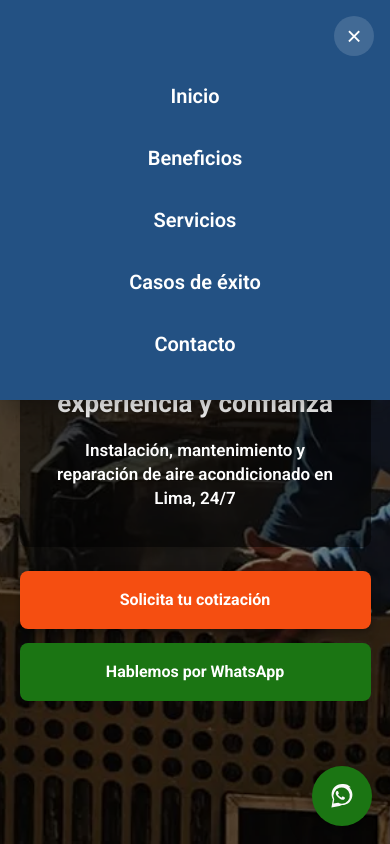
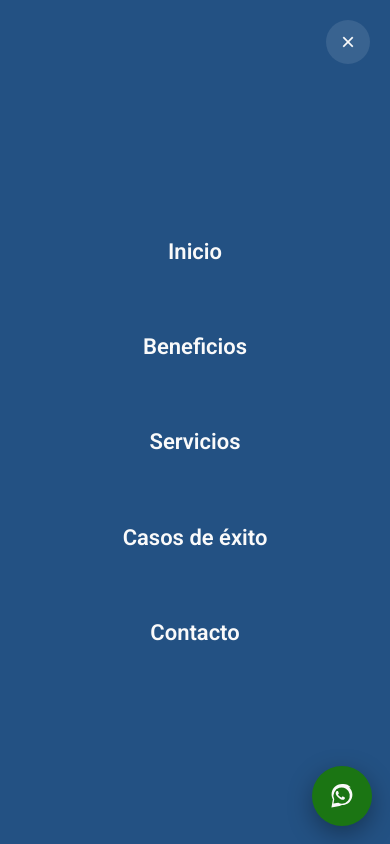
Before and after one commit to nemgf/fice, a plain HTML site: page index.html in a window 390 px wide. Both pictures are taken after a click on the button "Abrir menú". Shown: the top 844 px of the page. Drawn offline with Linux system fonts and the light colour scheme; files whose address does not match are found by name.

Commit message:
Update style.css
change sep13 1

```diff
--- a/style.css
+++ b/style.css
@@ -52,47 +52,80 @@ body{
   align-items:center; justify-content:space-between; flex-direction:column; padding:2px;
 }
 .hamburger span{
-  display:block; width:100%; height:3px; background:#fff; border-radius:2px; transition:.25s;
+  display:block; width:100%; height:3px; background:var(--white); border-radius:2px; transition:.25s;
 }
 .hamburger.open span:nth-child(1){ transform:translateY(9px) rotate(45deg); }
 .hamburger.open span:nth-child(2){ opacity:0; }
 .hamburger.open span:nth-child(3){ transform:translateY(-9px) rotate(-45deg); }
 
-/* Panel móvil: desliza DESDE ARRIBA */
+/* Panel móvil: VERSIÓN CORREGIDA */
 .nav-mobile{
   position: fixed;
-  top: 0; left: 0; right: 0;
+  top: 0;
+  left: 0;
+  right: 0;
   background: var(--blue-800);
-  display: flex; flex-direction: column; align-items: center;
+
+  /* FIXES PRINCIPALES */
+  display: flex !important;
+  flex-direction: column;
+  align-items: center;
+  justify-content: center;
+
   gap: 30px;
-  padding: 80px 20px 40px; /* espacio para el botón X arriba */
-  transform: translateY(-110%);
+  padding: 80px 20px 40px;
+
+  /* ANIMACIÓN CORREGIDA */
+  transform: translateY(-100%);
   transition: transform .35s ease-in-out;
-  z-index: 2001;                 /* sobre el header */
-  height: auto;
+
+  z-index: 2001;
+  min-height: 100vh;
+  width: 100%;
   box-shadow: 0 8px 28px rgba(0,0,0,.35);
 }
-.nav-mobile.show{ transform: translateY(0); }
 
+/* Estado visible */
+.nav-mobile.show{
+  transform: translateY(0);
+}
+
+/* Botón cerrar - MEJORADO */
 .nav-close{
   position: absolute;
-  top: 16px;
-  right: 16px;
-  width: 40px;
-  height: 40px;
+  top: 20px;
+  right: 20px;
+  width: 44px;
+  height: 44px;
   border: 0;
   border-radius: 50%;
-  background: rgba(255,255,255,.14);
-  color: #fff;
-  font-size: 26px;
-  line-height: 40px;
-  text-align: center;
+  background: rgba(250,250,250,.1);
+  color: var(--white);
+  font-size: 24px;
   cursor: pointer;
+  display: flex;
+  align-items: center;
+  justify-content: center;
+  transition: background 0.3s ease;
 }
-.nav-close:hover{ background: rgba(255,255,255,.22); }
+.nav-close:hover{
+  background: rgba(250,250,250,.2);
+}
 
 .nav-mobile a{
-  color:#fff; text-decoration:none; font-size:20px; font-weight:600;
+  color: var(--white);
+  text-decoration: none;
+  font-size: 22px;
+  font-weight: 600;
+  padding: 15px 30px;
+  border-radius: 8px;
+  transition: background 0.3s ease;
+  text-align: center;
+  min-width: 200px;
+}
+
+.nav-mobile a:hover {
+  background: rgba(250,250,250,.1);
 }
 
 /* ==============================
@@ -100,7 +133,7 @@ body{
 ============================== */
 .hero{
   background:url('assets/imagenhero.webp') center/cover no-repeat;
-  color:#fff; position:relative; min-height:100vh;
+  color:var(--white); position:relative; min-height:100vh;
   display:flex; align-items:center; justify-content:flex-end; padding:0 40px;
 }
 .hero::after{ content:""; position:absolute; inset:0; background:rgba(0,0,0,.5); }
@@ -117,7 +150,7 @@ body{
 .hero-buttons{ margin-top:24px; display:flex; flex-direction:column; gap:14px; align-items:flex-end; }
 .btn{
   display:flex; align-items:center; justify-content:center; border-radius:8px;
-  font-weight:700; text-decoration:none; color:#fff; transition:.2s;
+  font-weight:700; text-decoration:none; color:var(--white); transition:.2s;
 }
 .hero-btn{ width:536px; height:58px; font-size:16px; line-height:24px; }
 .hero-btn.primary{ background:var(--orange); box-shadow:0 4px 8px rgba(0,0,0,.35); }
@@ -137,7 +170,7 @@ body{
 .benefits{ background:var(--blue-300); padding:90px 0; }
 .benefits-wrapper{ display:flex; flex-wrap:wrap; gap:20px; justify-content:space-between; }
 .benefit-card{
-  flex:1; min-width:250px; background:#fff; padding:20px; border-radius:8px;
+  flex:1; min-width:250px; background:var(--white); padding:20px; border-radius:8px;
   box-shadow:0 4px 12px rgba(0,0,0,.1); transition:.2s;
 }
 .benefit-card:hover{ transform:translateY(-4px); box-shadow:0 6px 16px rgba(0,0,0,.15); }
@@ -154,7 +187,7 @@ body{
 }
 
 .service-card{
-  background:#fff; border-radius:8px; overflow:hidden;
+  background:var(--white); border-radius:8px; overflow:hidden;
   box-shadow:0 4px 12px rgba(0,0,0,.1); display:flex; flex-direction:column; transition:.2s;
 }
 .service-card:hover{ transform:translateY(-4px); box-shadow:0 6px 16px rgba(0,0,0,.15); }
@@ -165,7 +198,7 @@ body{
 .service-header h4{ font-size:16px; line-height:24px; font-weight:600; color:var(--text); display:flex; align-items:center; }
 .service-icon{ margin-right:6px; }
 .service-btn{
-  width:122px; height:40px; background:#3f6daa; color:#fff; border:none; border-radius:4px; font-size:12px; font-weight:700; cursor:pointer;
+  width:122px; height:40px; background:#3f6daa; color:var(--white); border:none; border-radius:4px; font-size:12px; font-weight:700; cursor:pointer;
 }
 .service-btn:hover{ background:#89abd5; }
 .service-card p{ font-size:16px; line-height:24px; color:var(--muted); margin:0 0 12px; flex-grow:1; }
@@ -175,17 +208,17 @@ body{
 /* ==============================
    Casos de éxito
 ============================== */
-.cases{ background:var(--blue-800); color:#fff; padding:60px 0; }
+.cases{ background:var(--blue-800); color:var(--white); padding:60px 0; }
 .cases h2{ text-align:left; margin-bottom:28px; }
 .cases-grid{ display:grid; grid-template-columns:repeat(3, 1fr); gap:20px; }
 
 .case-card{
-  background:#fff; color:var(--text); border-radius:8px; overflow:hidden;
+  background:var(--white); color:var(--text); border-radius:8px; overflow:hidden;
   box-shadow:0 4px 12px rgba(0,0,0,.1); display:flex; flex-direction:column; transition:.2s;
 }
 .case-card:hover{ transform:translateY(-4px); box-shadow:0 6px 16px rgba(0,0,0,.15); }
 .case-card img{ width:100%; display:block; border-bottom:1px solid #eee; }
-.case-body{ padding:16px 20px 20px; display:flex; flex-direction:column; flex:1; background:#fff; }
+.case-body{ padding:16px 20px 20px; display:flex; flex-direction:column; flex:1; background:var(--white); }
 .case-card h4{ margin:0 0 8px; font-size:16px; font-weight:600; }
 .case-card p{ margin:0 0 12px; font-size:16px; color:var(--muted); flex:1; }
 .case-link{ font-size:14px; color:var(--blue-800); text-decoration:none; font-weight:600; }
@@ -206,7 +239,7 @@ body{
 .contact-form{ display:flex; flex-direction:column; gap:15px; }
 .contact-form label{ display:flex; flex-direction:column; font-size:14px; color:var(--text); }
 .contact-form input, .contact-form select, .contact-form textarea{
-  padding:12px; background:#fff; border:1px solid #a8c2e4; border-radius:6px; font-family:inherit;
+  padding:12px; background:var(--white); border:1px solid #a8c2e4; border-radius:6px; font-family:inherit;
 }
 .contact-form textarea{ min-height:120px; resize:vertical; }
 .contact-form input::placeholder, .contact-form textarea::placeholder{ color:var(--muted); }
@@ -228,22 +261,22 @@ body{
 .footer-content{ display:flex; flex-wrap:wrap; justify-content:space-between; padding:40px 0; gap:28px; }
 .footer-left{ flex:1 1 320px; max-width:560px; }
 .footer-logo{ width:160px; height:auto; display:block; margin-bottom:16px; }
-.footer-left p{ color:#fff; }
+.footer-left p{ color:var(--white); }
 
 .footer-links{ display:flex; flex:1 1 300px; justify-content:space-around; gap:28px; }
 .links-column,.contact-column{ min-width:160px; }
-.footer-links h3{ color:#fff; font-weight:700; margin:0 0 12px; }
+.footer-links h3{ color:var(--white); font-weight:700; margin:0 0 12px; }
 .links-column ul{ list-style:none; }
 .links-column li{ margin-bottom:8px; }
 .links-column a, .contact-column a, .contact-column p{
-  color:#fff; text-decoration:none; font-size:16px; line-height:24px;
+  color:var(--white); text-decoration:none; font-size:16px; line-height:24px;
 }
 .links-column a:hover, .contact-column a:hover{ text-decoration:underline; }
 
 .footer-bottom{
-  text-align:center; padding:20px 0; border-top:1px solid #1f4e6b; color:#fff;
+  text-align:center; padding:20px 0; border-top:1px solid #1f4e6b; color:var(--white);
 }
-.footer-bottom a{ color:#fff; text-decoration:none; font-weight:700; }
+.footer-bottom a{ color:var(--white); text-decoration:none; font-weight:700; }
 .footer-bottom a:hover{ text-decoration:underline; }
 
 /* ==============================
```
